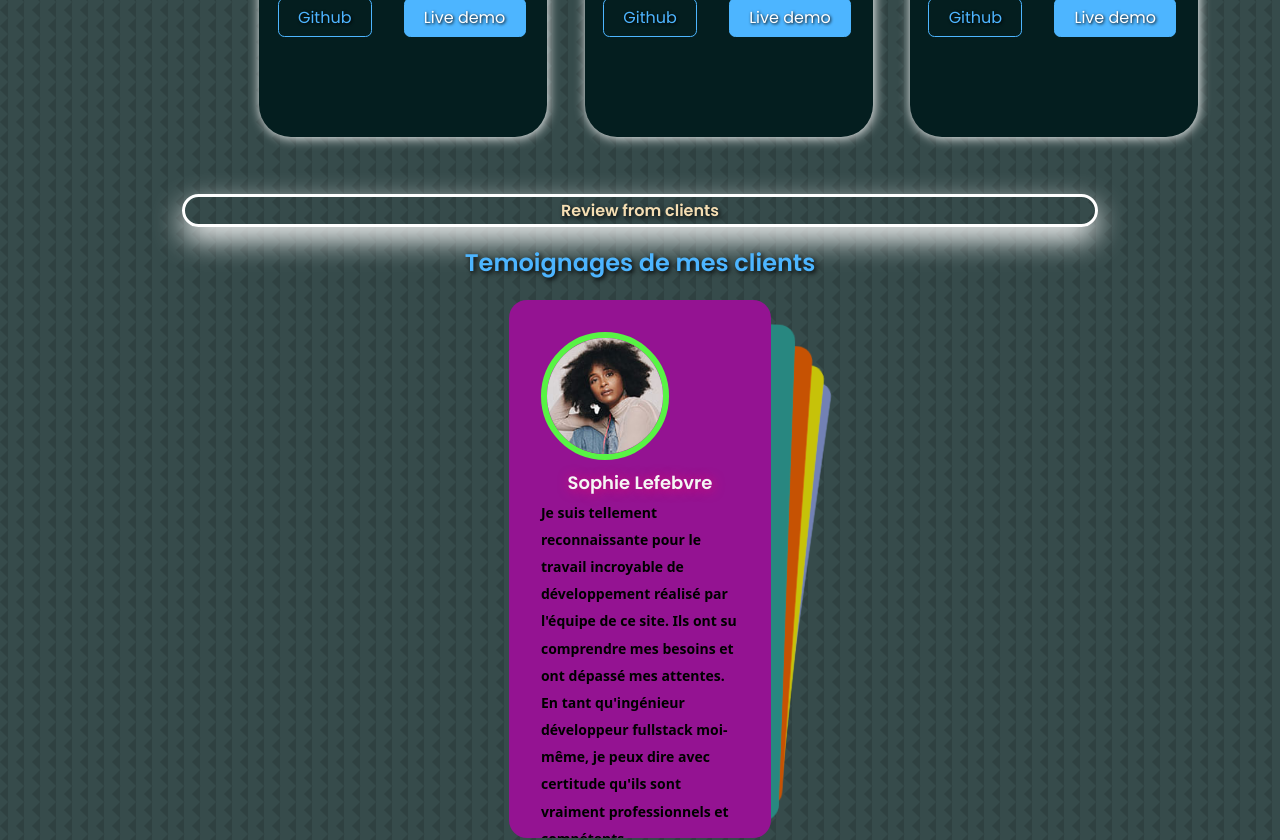
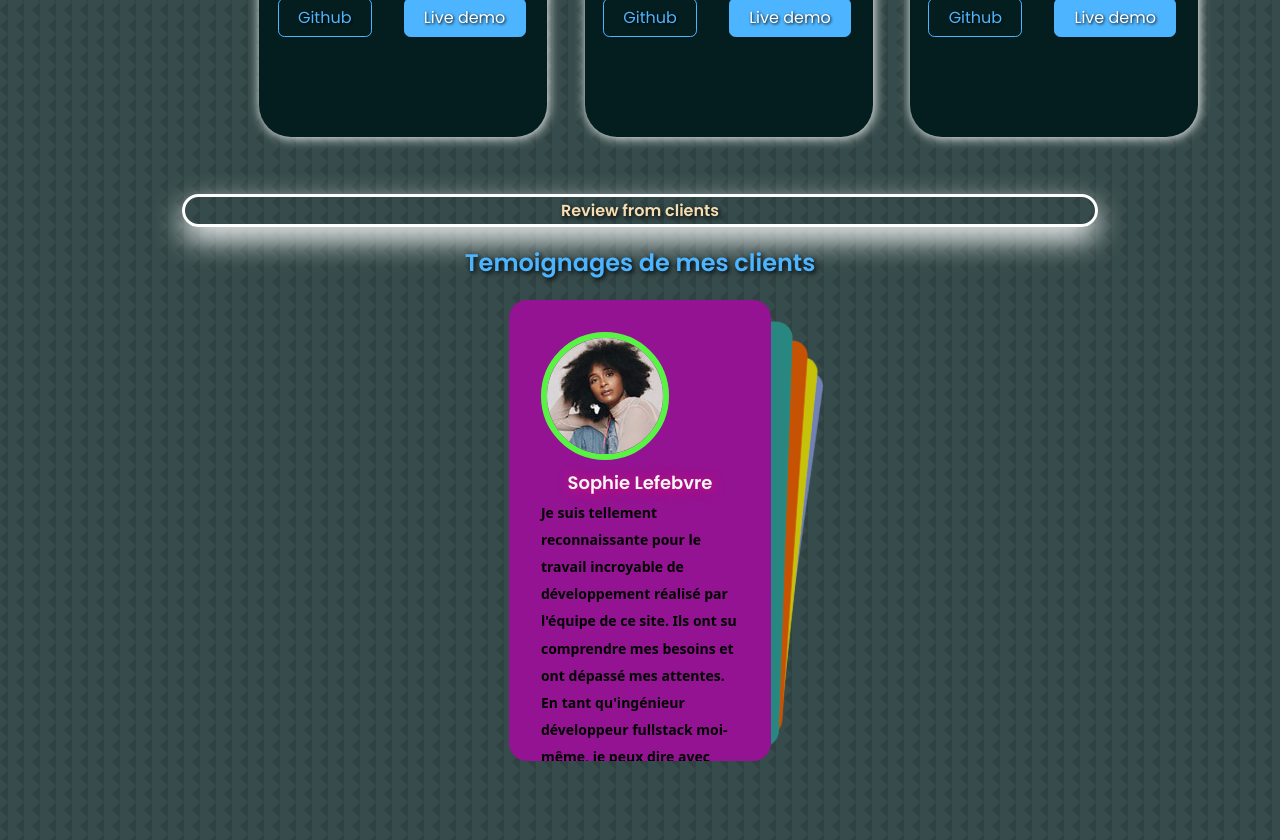
Before and after one commit to Mouhamed1003/keenprogrammer.com, a React (Create React App) app: page / in a window 1280 px wide. Shown: the part 4318-5158 px from the top of the page. Built offline with nearby package versions, Linux system fonts and the light colour scheme.

Commit message:
Update temoignages.css

```diff
--- a/src/components/temoignages/temoignages.css
+++ b/src/components/temoignages/temoignages.css
@@ -11,7 +11,7 @@
 }
 .temoignages_container {
   width: 21%;
-  height: 70%;
+  height: 60%;
   margin: 0 auto;
 }
 .temoignage {
```
